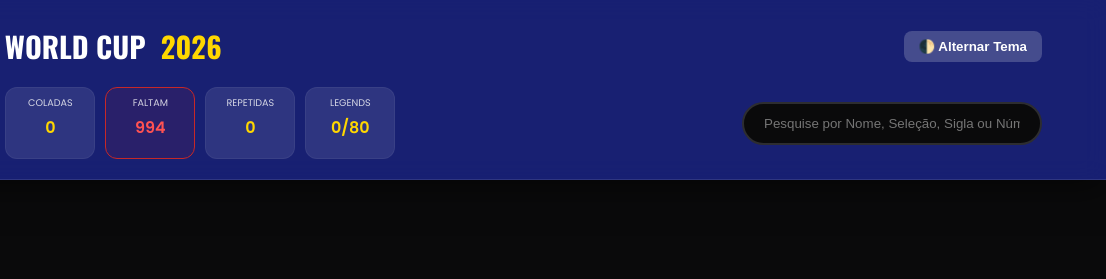
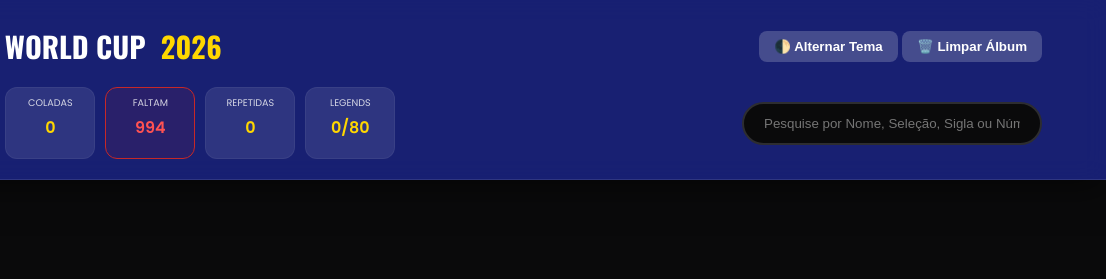
Before and after one commit to gokuorigens05-ctrl/Controle-de-Figurinhas, a plain HTML site: page index.html in a window 1280 px wide. Shown: the top 279 px of the page, 174-1280 px from the left. Drawn offline with nearby package versions, Linux system fonts and the light colour scheme.

Commit message:
Update index.html

```diff
--- a/index.html
+++ b/index.html
@@ -16,6 +16,7 @@
             </div>
             <div class="actions">
                 <button id="btn-tema" class="ui-button">🌓 Alternar Tema</button>
+                <button id="btn-reset" class="ui-button btn-danger">🗑️ Limpar Álbum</button>
             </div>
         </div>
 
```
